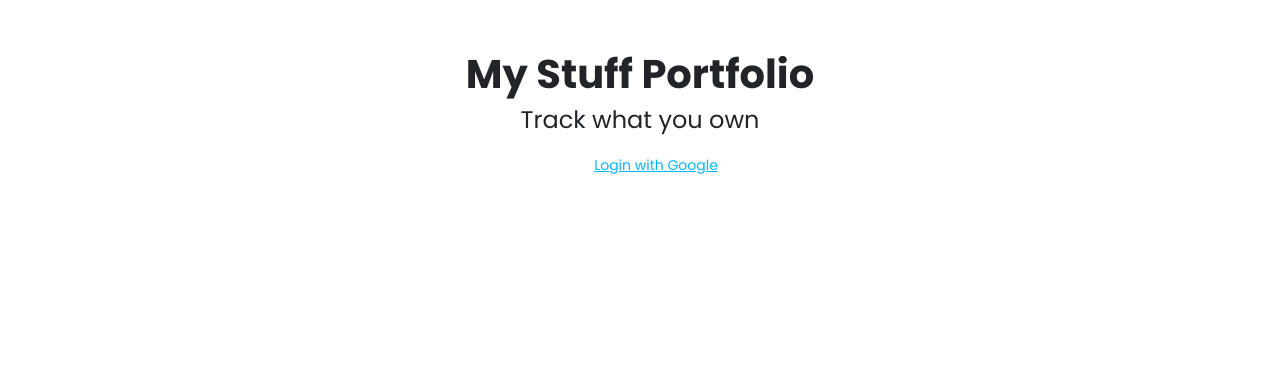
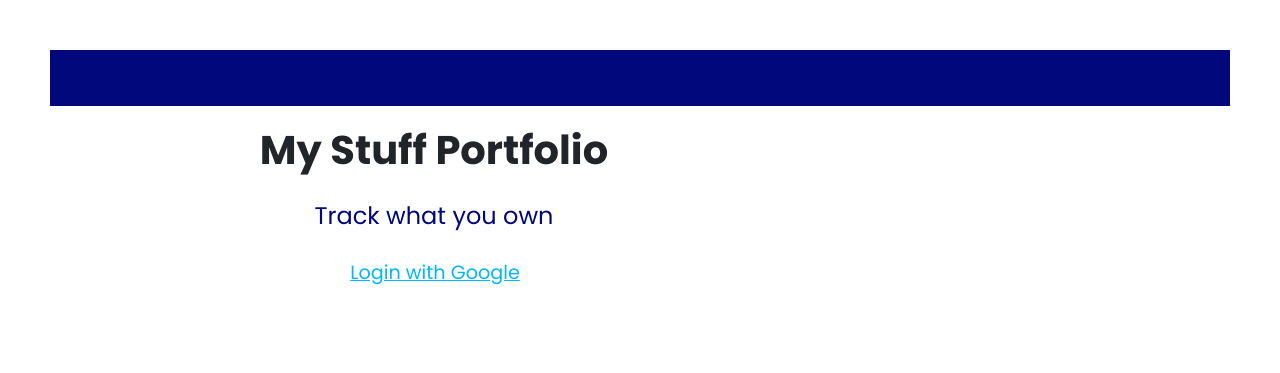
Before and after one commit to ericpeterson91/My-Stuff-Portfolio, a Node server app: page / in a window 1280 px wide. Shown: the top 373 px of the page. Run offline with Node 20, Linux system fonts and the light colour scheme; some libraries are stand-ins or nearby versions.

Commit message:
styling changes

```diff
--- a/config/database.js
+++ b/config/database.js
@@ -1,6 +1,6 @@
 const mongoose = require('mongoose');
 
-mongoose.connect(process.env.DATABASE_URL
+mongoose.connect("mongodb://localhost/items" || process.env.DATABASE_URL
 , {
   useNewUrlParser: true,
   useUnifiedTopology: true
--- a/public/stylesheets/style.css
+++ b/public/stylesheets/style.css
@@ -1,8 +1,40 @@
 @import url('https://fonts.googleapis.com/css2?family=Poppins:wght@400;700&display=swap');
 
+:root {
+  --main-text-color: rgb(0, 8, 124);
+}
+
+.top {
+  height: 7vh;
+  top: 0;
+}
+
+.add{
+  background-color: var(--main-text-color);
+  color: rgb(255, 255, 255);
+}
+
+.add:hover {
+  color: rgb(220, 220, 220);
+}
+
+.bottom {
+  height: 7vh;
+  bottom: 0;
+}
+
+.track {
+  margin-top: 20px;
+  color: var(--main-text-color)
+}
+
+.google {
+  text-align: center;
+  font-size: 1.2em;
+  margin-right: 30px;
+}
 body {
   padding: 50px;
-  font: 14px "Lucida Grande", Helvetica, Arial, sans-serif;
   text-align: center;
   font-family: 'Poppins', sans-serif;
 }
@@ -21,15 +53,32 @@ label {
   font-size: 1.6em;
 }
 
+img {
+  height: 30px;
+  width: 30px;
+}
+
 input {
   height: 50px;
 }
 .card {
-  border: 5px solid rgb(0, 8, 124);
-  background-color: rgb(231, 231, 231);
+  border: 5px solid var(--main-text-color);
+  background-color: rgb(240, 240, 240);
+  border-radius: 20px;
+  padding: 10px 0;
+  display: flex;
+  align-items: center;
+  justify-content: center;
 }
-.container {
-width: 50vw;
+.head-container {
+  width: 60vw;
+  display: flex;
+  align-items: center;
+  justify-content: center;
+  flex-direction: column;
+}
+.item-container {
+width: 35vw;
 }
 
 .comment-item {
@@ -55,15 +104,17 @@ width: 50vw;
 .total-value {
   font-weight: bold;
   color: rgb(73, 73, 73);
-  margin-top: 10px;
+  margin-top: 70px;
 }
 
 .head-title {
   font-weight: bold;
+  margin-top: 20px;
 }
 
 .all-items {
-  margin-top: 30px;
+  margin-top: 60px;
+  margin-bottom: 20px;
   color: rgb(99, 99, 99)
 }
 
@@ -71,3 +122,8 @@ width: 50vw;
   height: 20px;
   width: 40px;
 }
+
+section {
+  background-color: var(--main-text-color);
+  width: 100%;
+}
--- a/views/comment.ejs
+++ b/views/comment.ejs
@@ -10,6 +10,9 @@
     <title>Document</title>
 </head>
 <body>
+    <section class="top">
+
+    </section>
     <h2 class="head-title">
         <%= item.name %>
     </h2>
@@ -33,5 +36,8 @@
 
     </form>
     <a href="./../"><button class="btn btn-secondary mt-2">Home</button></a>
+    <section class="bottom">
+
+    </section>
 </body>
 </html>
--- a/views/edit.ejs
+++ b/views/edit.ejs
@@ -10,6 +10,9 @@
     <title>Edit Item</title>
 </head>
 <body>
+  <section class="top">
+
+  </section>
     <div class="container">
         <h1 class="mb-4">Edit Item</h1>
         <div class="form-group">
@@ -38,5 +41,8 @@
     <div class="container">
    <!-- <a href="./../"><button class="btn btn-secondary">home page</button></a> -->
     </div>
+    <section class="bottom">
+
+    </section>
 </body>
 </html>
--- a/views/index.ejs
+++ b/views/index.ejs
@@ -8,24 +8,31 @@
 
   </head>
   <body>
+    <section class="top">
 
-    <div class="container">
+    </section>
+
+
+
+
+    <div class="head-container">
       <h1 class="head-title">My Stuff Portfolio</h1>
-      <h4>Track what you own</h4>
+      <h4 class="track">Track what you own</h4>
+      <div class="google"></div>
 
       <ul class="right">
         <li>
         <% if (user) { %>
-          <a href="/logout"><i class="material-icons left"></i>Log Out from Google</a>
+          <a class="google" href="/logout">Log Out from Google</a>
         <% } else { %>
-          <a href="/auth/google"><i class="material-icons left"></i>Login with Google</a>
+          <a class="google" href="/auth/google">Login with Google</a>
         <% } %>
         </li>
       </ul>
-
       <% if (user) { %>
-    <a href="/new"><button class="btn btn-primary">Add Item</button></a>
-
+    <a href="/new"><button class="btn add">Add Item</button></a>
+    </div>
+    <div class="item-container">
       <h1 class="all-items">All Items</h1>
       <% items.forEach(item => { %>
         <div class="card mt-4">
@@ -53,7 +60,7 @@
           </div>
         </div>
         <% }) %>
-
+      </div>
         <% let totalValue = 0 %>
         <% items.forEach(item => { %>
           <%  totalValue += parseInt(item.purchasePrice.substring(1)) %>
@@ -72,8 +79,10 @@
 
           <!-- <button onclick="convertToUSD()">Convert to USD</button>
           <button onclick="convertToCAD()">Convert to CAD</button> -->
+        </div>
+        <section class="bottom">
 
-    </div>
+        </section>
 
     <% } %>
 
--- a/views/new.ejs
+++ b/views/new.ejs
@@ -10,6 +10,9 @@
     <title>New Item</title>
 </head>
 <body>
+  <section class="top">
+
+  </section>
     <div class="container">
         <h1 class="mb-4">New Item</h1>
         <div class="form-group">
@@ -37,6 +40,9 @@
     </div><br>
     <div class="container">
    <!-- <a href="./../"><button class="btn btn-secondary">home page</button></a> -->
+   <section class="bottom">
+
+  </section>
     </div>
 </body>
 </html>
```
Also changed, not shown: public/images/G.png (added), public/images/google.jpeg (added), public/images/iD0v97y.png (added).
